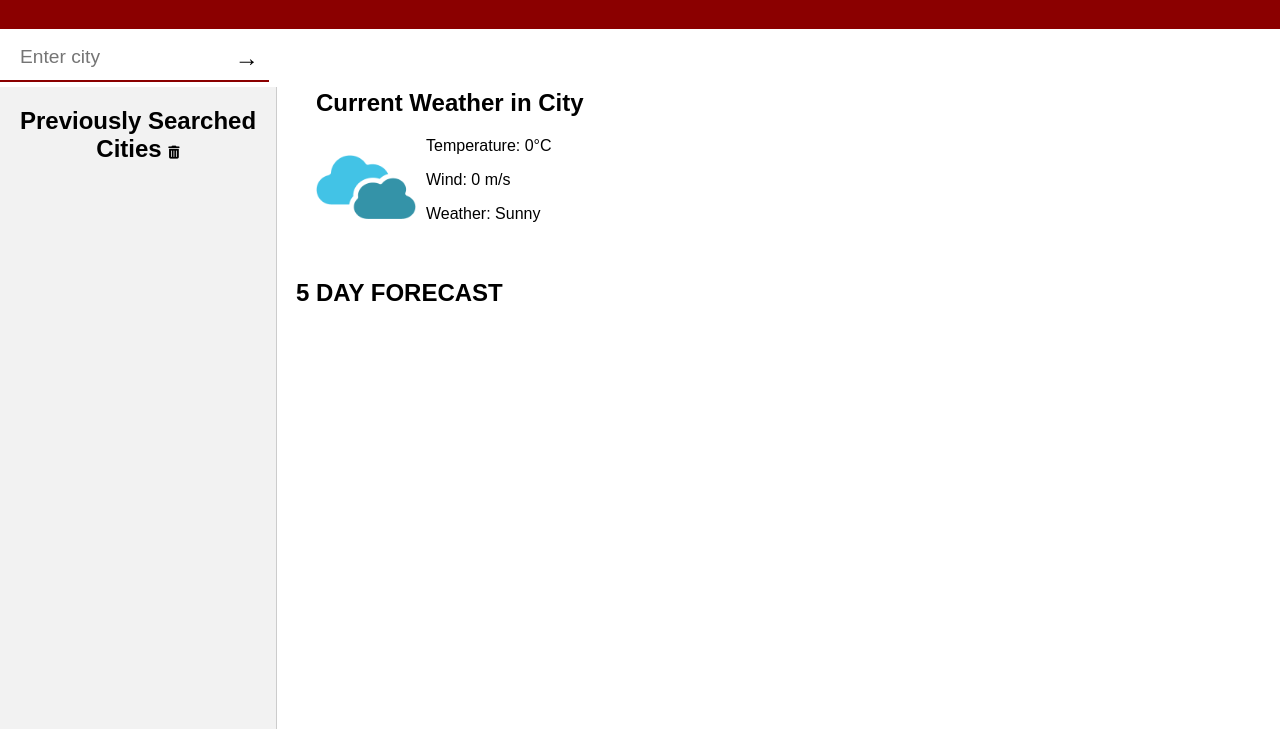
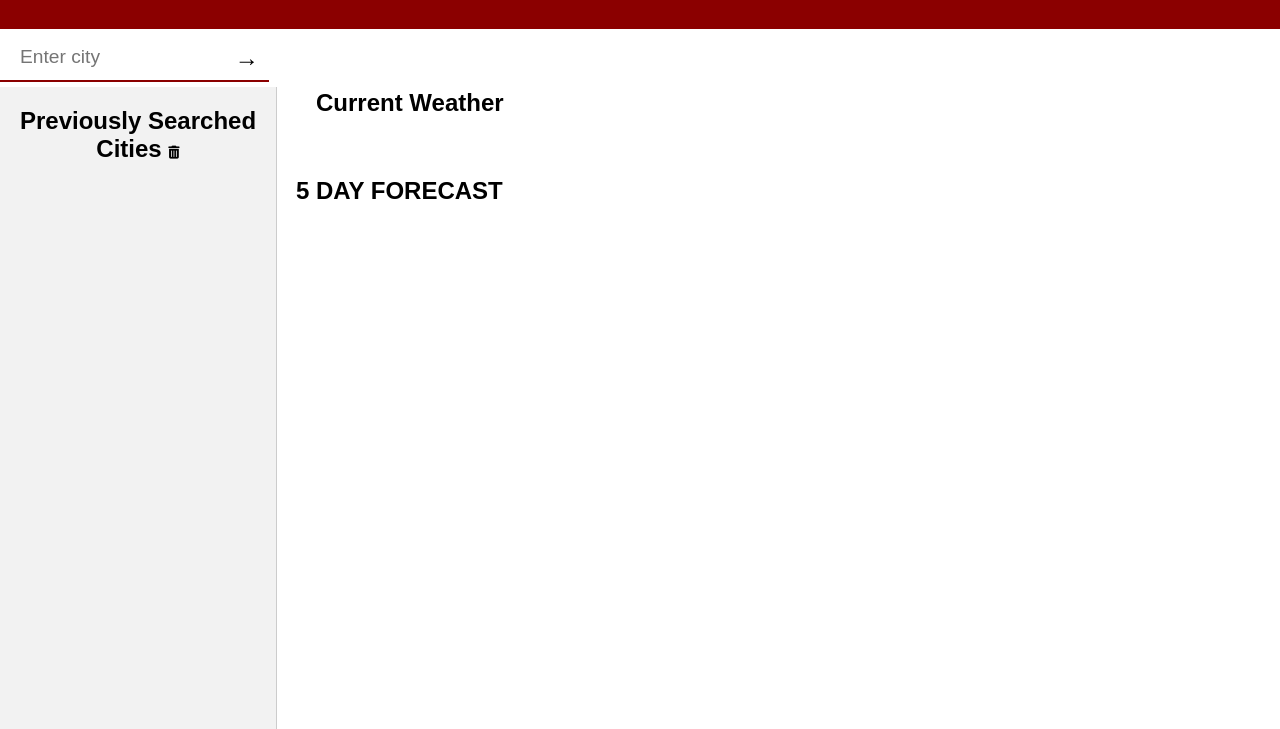
Before and after one commit to ajmecca68/mecca_weather, a plain HTML site: page index.html in a window 1280 px wide. Shown: the part 71-800 px from the top of the page. Drawn offline with nearby package versions, Linux system fonts and the light colour scheme.

Commit message:
Finalized Application

```diff
--- a/assets/js/script.js
+++ b/assets/js/script.js
@@ -7,6 +7,7 @@ const apiKey = "f1f694511036044da0c13d474ba1001e";
 const today = new Date(); // Get today's date
 const formattedDate = today.toLocaleDateString();
 // let myChart = null;
+
 
 // Function to convert Celsius to Fahrenheit
 function celsiusToFahrenheit(celsius) {
--- a/index.html
+++ b/index.html
@@ -17,7 +17,6 @@
 
             <input type="text" id="cityInput" placeholder="Enter city">
             <div id="searchArrow" class="search-arrow">&#8594;</div>
-            <!--<button id="searchButton" class="search-button">-->
             <div class="previous-searches">
                 <h2>Previously Searched Cities
                     <i id="clearCitiesIcon" class="fas fa-trash-alt" style="cursor:pointer; font-size: small;"></i>
@@ -27,11 +26,10 @@
         </div>
         <div class="weather-container">
             <div id="currentWeather" class="weather-card no-border">
-                <h2>Current Weather in City</h2>
-                <img id="weatherImage" src="assets/images/cloudy.png" alt="Weather Image">
-                <p>Temperature: 0°C</p>
+            <h2>Current Weather</h2>
+                <!-- <p>Temperature: 0°C</p>
                 <p id="currentWind">Wind: 0 m/s</p>
-                <p>Weather: Sunny</p>
+                <p>Weather: Sunny</p> -->
             </div>
             <h2>5 DAY FORECAST</h2>
             <div id="forecast" class="weather-card no-border"></div>
```
